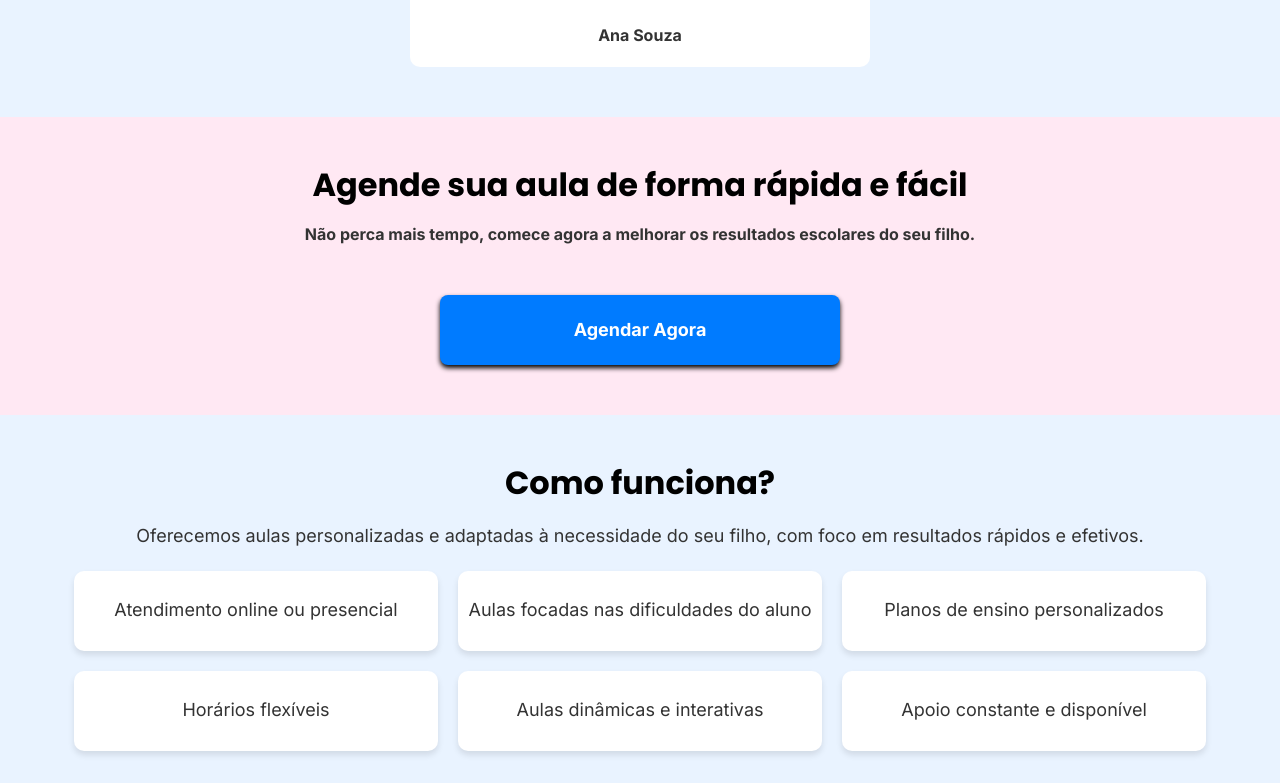
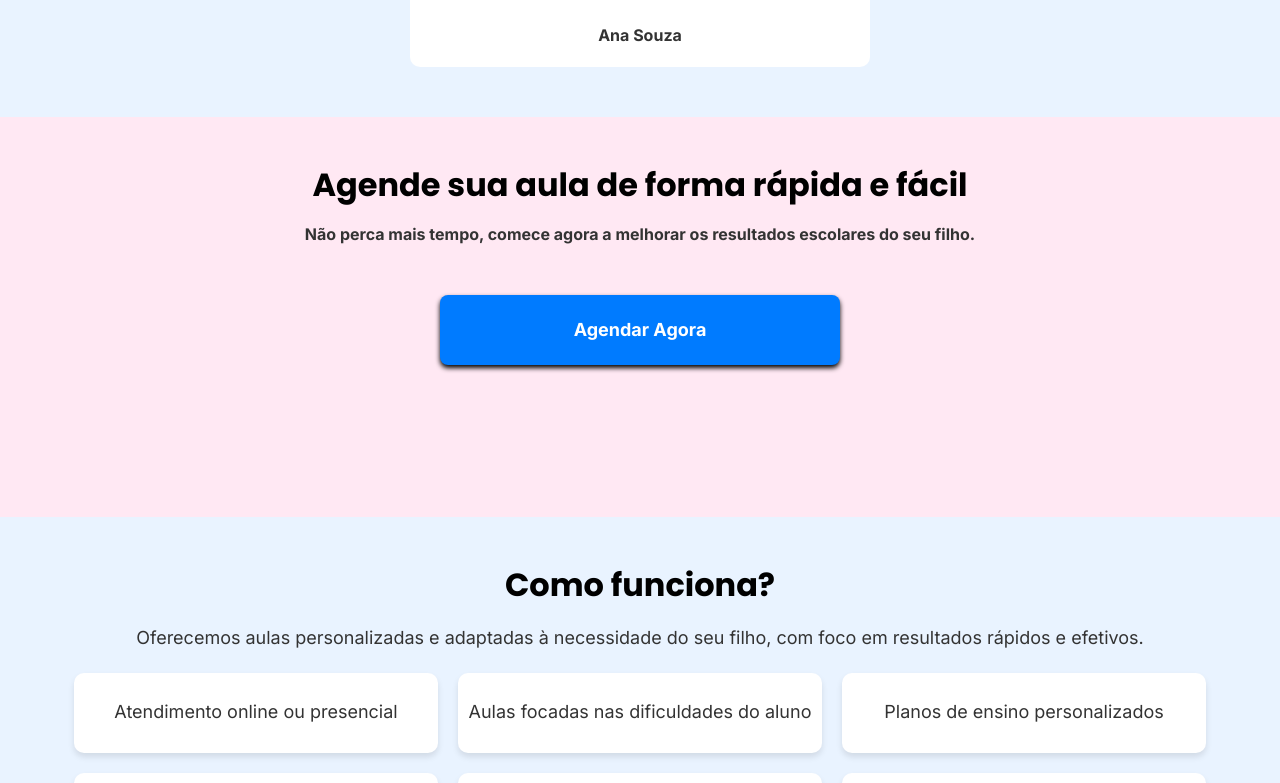
Before and after one commit to Israel-ops-cmd/prof-helo, a React (Vite) app: page / in a window 1280 px wide. Shown: the part 1222-2005 px from the top of the page. Built offline with nearby package versions, Linux system fonts and the light colour scheme.

Commit message:
testando altura das seções

```diff
--- a/src/components/Action/Action.css
+++ b/src/components/Action/Action.css
@@ -1,6 +1,10 @@
 .title {
     padding-top: 50px;
     font-size: 2rem;
+}
+
+#totally {
+    min-height: 50vh;
 }
 
 .bt {
@@ -8,7 +12,7 @@
 }
 
 a {
-    padding-bottom: 50px;
+    padding-bottom: 20px;
 }
 
 @media (min-width: 769px) and (max-width: 1024px) {
--- a/src/components/Garantia/Garantia.css
+++ b/src/components/Garantia/Garantia.css
@@ -33,7 +33,7 @@
 }
 
 a {
-    padding-bottom: 50px;
+    padding-bottom: 20px;
 }
 
 @media (min-width: 769px) and (max-width: 1024px) {
```
